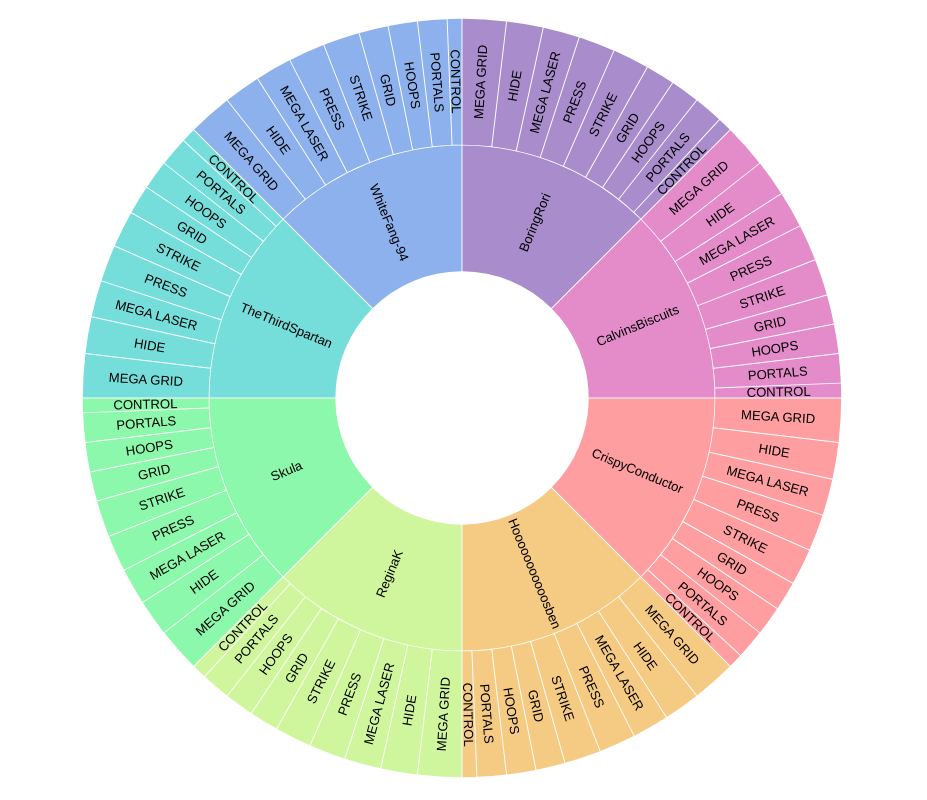
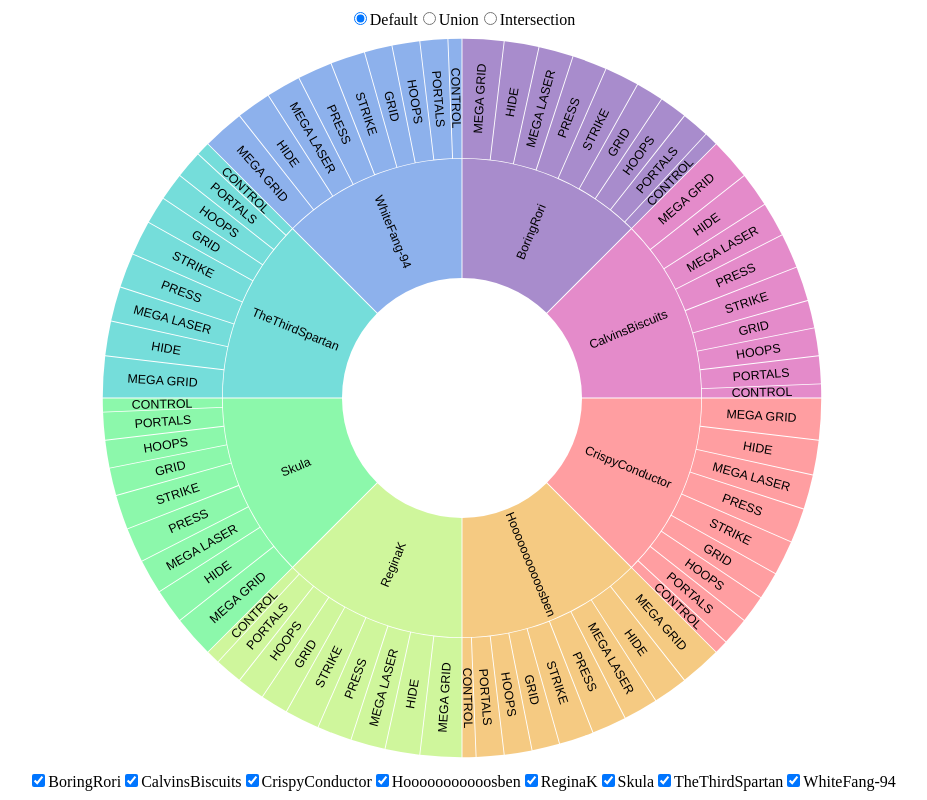
Before and after one commit to ThirdSpartan/activate-scores, a plain HTML site: page index.html in a window 1280 px wide. Shown: the whole page, without its empty margins (178-1105 px from the left). Drawn offline with Linux system fonts and the light colour scheme.

Commit message:
added filters

```diff
--- a/index.html
+++ b/index.html
@@ -1,13 +1,26 @@
 <!DOCTYPE html>
+<html lang="en">
 <body style="margin: 0; height:100vh; width: 100vw;">
-<div style="display: flex; height:100%; width: 100%; justify-content: center; align-items: center; flex-wrap: wrap;">
-  <div id="container" style="width:95vmin;"></div>
+<div class="main-content">
+  <div id="radios" class="radios">
+    <label><input type="radio" name="filter" value="Default" onclick="filterData(FilterMode.DEFAULT)" checked />Default</label>
+    <label><input type="radio" name="filter" value="Union" onclick="filterData(FilterMode.UNION)" />Union</label>
+    <label><input type="radio" name="filter" value="Intersection" onclick="filterData(FilterMode.INTERSECTION)" />Intersection</label>
+  </div>
+  <div id="container" style="width:90vmin;"></div>
+  <div id="checkboxes" class="checkboxes" style="height:5vmin;"></div>
 </div>
-</body>
 <script src="js/d3.v7.min.js"></script>
 <script src="js/activate_scores.js"></script>
-<script type="module">
+<script>
 
+const FilterMode = {
+  DEFAULT: 'Default',
+  UNION: 'Union',
+  INTERSECTION: 'Intersection'
+}
+
+function drawGraph(input) {
   // Specify the chart’s dimensions.
   const width = 928;
   const height = width;
@@ -17,7 +30,7 @@
   const color = d3.scaleOrdinal(d3.quantize(d3.interpolateRainbow, data.children.length + 1));
 
   // Compute the layout.
-  const hierarchy = d3.hierarchy(data)
+  const hierarchy = d3.hierarchy(input)
       .sum(d => d.value)
       .sort((a, b) => b.value - a.value);
   const root = d3.partition()
@@ -152,7 +165,129 @@
   }
 
   container.append(svg.node());
+}
 
+function filterData(filterMode = FilterMode.DEFAULT) {
+  let dataCopy = JSON.parse(JSON.stringify(data))
+  for (const player of playerMap.keys()) {
+    if (!playerMap.get(player)) {
+      const index = dataCopy['children'].findIndex(gamer => gamer['name'] === player)
+      dataCopy['children'].splice(index, 1)
+    }
+  }
+  const graphContainer = document.getElementById('container');
+  graphContainer.innerHTML = ''
+  if (filterMode === FilterMode.DEFAULT) {
+    drawGraph(dataCopy)
+  } else {
+    let filterData = {
+      name: "Scores",
+      children: [
+        {
+          name: filterMode,
+          children: []
+        }
+      ]
+    }
+    for (const [playerIndex, player] of dataCopy['children'].entries()) {
+      for (const [roomIndex, room] of player['children'].entries()) {
+        let playerFilter = filterData['children'][0]
+        if (playerFilter['children'].findIndex(roomCheck => roomCheck['name'] === room['name']) === -1){
+          playerFilter['children'].push({
+            name: room['name'],
+            children: []
+          })
+        }
+        let roomFilter = filterData['children'][0]['children'][roomIndex]
+        for (const [gameIndex, game] of room['children'].entries()) {
+          if (roomFilter['children'].findIndex(gameCheck => gameCheck['name'] === game['name']) === -1){
+            roomFilter['children'].push({
+              name: game['name'],
+              children: []
+            })
+          }
+          let gameFilter = filterData['children'][0]['children'][roomIndex]['children'][gameIndex]
+          for (const [scoreIndex, score] of game['children'].entries()) {
+
+            if (gameFilter['children'].length <= scoreIndex) {
+              gameFilter['children'].push({
+                name: score['name'],
+                value: 100
+              })
+            }
+            let scoreFilter = filterData['children'][0]['children'][roomIndex]['children'][gameIndex]['children'][scoreIndex]
+            if (filterMode === FilterMode.UNION) {
+              if (score['name'].includes('No Score')) {
+                scoreFilter['name'] = score['name']
+              }
+            }
+            else if (filterMode === FilterMode.INTERSECTION) {
+              if (!score['name'].includes('No Score') && scoreFilter['name'].includes('No Score')) {
+                scoreFilter['name'] = score['name']
+              }
+            }
+          }
+        }
+      }
+    }
+    drawGraph(filterData)
+  }
+}
+
+const playerMap = new Map()
+const checkboxes = document.getElementById('checkboxes');
+for (const player of data['children']){
+  const playerName = player['name']
+  playerMap.set(playerName, true)
+
+  const div = document.createElement('div')
+  const checkbox = document.createElement('input')
+  checkbox.type = 'checkbox'
+  checkbox.id = `checkbox-${playerName}`
+  checkbox.name = `checkbox-${playerName}`
+  checkbox.value = playerName
+  checkbox.checked = true
+
+  const label = document.createElement('label')
+  label.htmlFor = `checkbox-${playerName}`
+  label.textContent = `${playerName}`
+
+  div.appendChild(checkbox)
+  div.appendChild(label)
+  checkboxes.appendChild(div)
+}
+checkboxes.addEventListener('change', (event) => {
+  if (event.target.type === 'checkbox') {
+    playerMap.set(event.target.value, event.target.checked)
+    const checkedFilter = document.querySelector('input[name="filter"]:checked');
+    filterData(checkedFilter.value)
+  }
+})
 //   data = FileAttachment("activate-scores.json").json()
+filterData()
+</script>
 
-</script>
+<style>
+  .main-content {
+    display: flex;
+    height:100%;
+    width: 100%;
+    justify-content: center;
+    align-items: center;
+
+    flex-direction: column;
+  }
+  .checkboxes {
+    height:5vmin;
+    display: flex;
+    align-items: center;
+    flex-wrap: wrap;
+  }
+  .radios {
+    height:5vmin;
+    display: flex;
+    align-items: center;
+  }
+</style>
+</body>
+</html>
```
